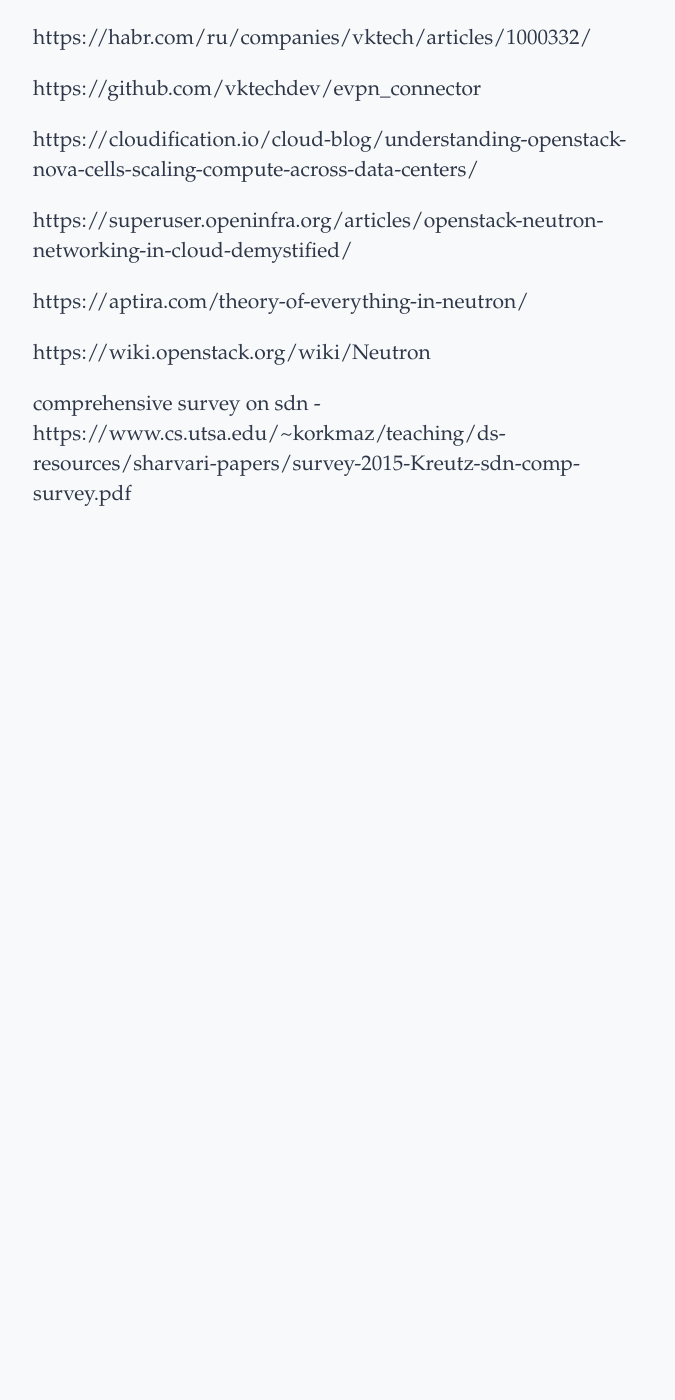
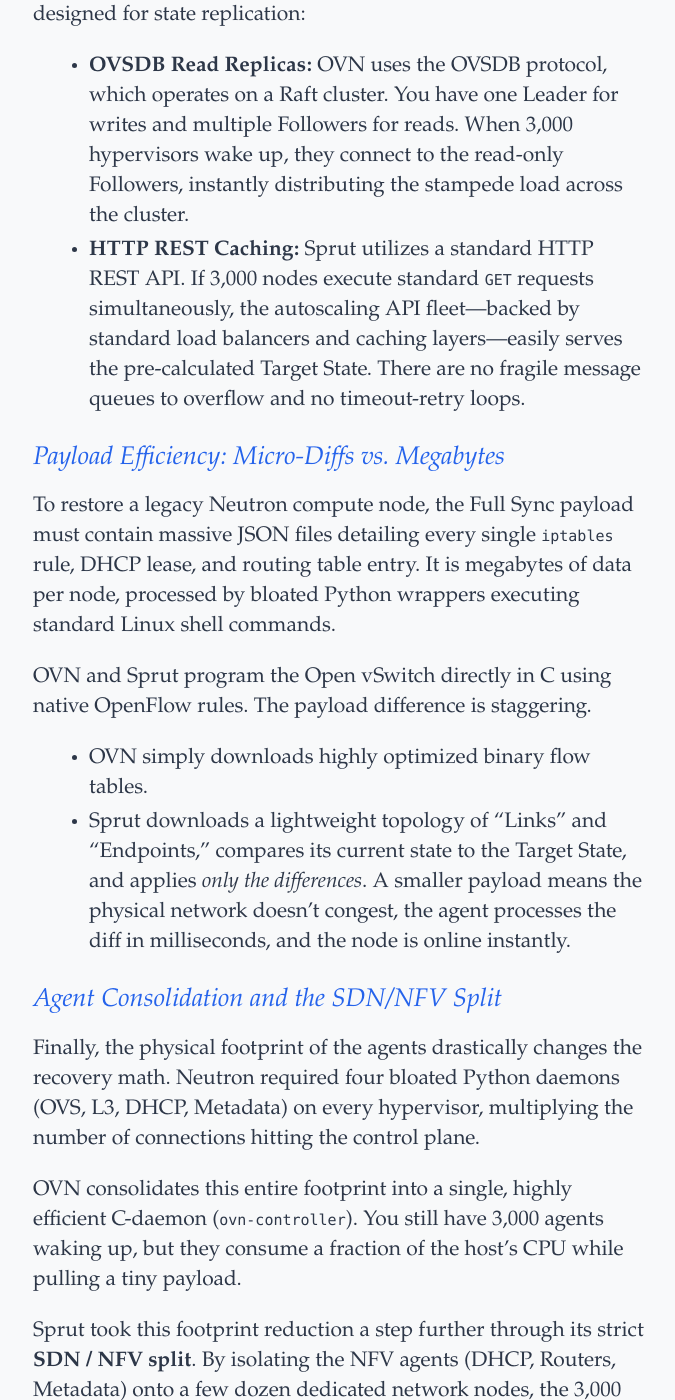
Before and after one commit to IlyaNyrkov/IlyaNyrkov.github.io, a Jekyll site: the page built from _posts/2026-04-17-surviving-200k-ports-why-openstack-neutron-breaks-at-hyperscale.md, in a window 1280 px wide and 1400 px high, scrolled down 31947 px. Shown: the whole window, without its empty margins (127-802 px from the left). Built offline with Jekyll 4.4.1, drawn with Linux system fonts in a browser that asks for light colours; some web fonts are replaced; before the commit the page ends 32577 px from its top, so only the background shows below that; some of the changed text lies outside the part shown.

Commit message:
updated 200k port article

```diff
--- a/_posts/2026-04-17-surviving-200k-ports-why-openstack-neutron-breaks-at-hyperscale.md
+++ b/_posts/2026-04-17-surviving-200k-ports-why-openstack-neutron-breaks-at-hyperscale.md
@@ -48,7 +48,7 @@
 
 The architecture of OpenStack Neutron has distinct advantages, as it was originally designed to provide network-as-a-service for private clouds and enterprise environments. In deployments with a moderate number of hypervisors, its design works brilliantly to abstract complex networking.
 
-Fundamentally, Neutron is not a custom packet-forwarding engine. It is essentially a distributed set of Python daemons that act as a "glue" layer. It ties together and orchestrates existing, battle-tested Linux networking tools-like Open vSwitch (OVS), iptables, network namespaces (netns), and dnsmasq. Because it is open-source and modular, it is highly extensible and relatively easy to understand. However, to tie all these disparate tools together, Neutron relies on centralized coordination.
+Fundamentally, Neutron is not a custom packet-forwarding engine. It is essentially a distributed set of Python daemons that act as a "glue" layer. It ties together and orchestrates existing, battle-tested Linux networking tools-like Open vSwitch (OVS), `iptables`, network namespaces (netns), and dnsmasq. Because it is open-source and modular, it is highly extensible and relatively easy to understand. However, to tie all these disparate tools together, Neutron relies on centralized coordination.
 
 At hyperscale, this architecture faces severe challenges. Its core structural vulnerability is a heavy reliance on a single message queue system (RabbitMQ) to synchronize imperative state commands across thousands of distributed agents.
 
@@ -70,7 +70,7 @@
 
 3. **Agents**: These are the Python daemons running on compute or network nodes. They listen to the message queue and translate logical RPC commands into actual dataplane rules.
 
-    3.1. **OVS Agent (Layer 2)**: Configures switching rules on the hypervisor's Open vSwitch. It is also historically responsible for implementing Security Groups (firewall rules) locally on the compute node via iptables.
+    3.1. **OVS Agent (Layer 2)**: Configures switching rules on the hypervisor's Open vSwitch. It is also historically responsible for implementing Security Groups (firewall rules) locally on the compute node via `iptables`.
 
     3.2. **L3 Agent**: Handles Layer 3 protocols, routing, and Floating IPs (NAT).
 
@@ -256,10 +256,10 @@
 * **OVSDB Protocol**: This is the most critical architectural shift. OVN completely removes the RabbitMQ asynchronous message bus. Instead, it relies on the OVSDB protocol. This is a database synchronization protocol. Rather than shouting transient messages into a queue and hoping agents hear them, the control plane simply updates the Southbound DB. The agents independently connect to this database and synchronize only the rows that pertain to their specific physical hardware.
 
 #### 3. The Agents Layer (The Unified Controller)
-* **OVN Controller (ovn-controller)**: Legacy Neutron required four or five different Python daemons (ovs-agent, l3-agent, dhcp-agent, metadata-agent) fighting for resources on every single hypervisor. OVN replaces all of them with a single, highly efficient daemon written in C. This single agent connects to the Southbound DB, downloads the physical flows, and handles L2 switching, L3 routing, DHCP, and NAT all by itself.
+* **OVN Controller (`ovn-controller`)**: Legacy Neutron required four or five different Python daemons (ovs-agent, l3-agent, dhcp-agent, metadata-agent) fighting for resources on every single hypervisor. OVN replaces all of them with a single, highly efficient daemon written in C. This single agent connects to the Southbound DB, downloads the physical flows, and handles L2 switching, L3 routing, DHCP, and NAT all by itself.
 
 #### 4. The Dataplane Layer
-* **OVS (ovs-vswitchd & ovsdb-server)**: The underlying dataplane remains Open vSwitch. The ovn-controller receives the state from the Southbound DB and programs it directly into the local OVS instance using OpenFlow rules. Because OVN handles L3 and DHCP natively inside the switch's flow tables, it largely eliminates the need to spin up hundreds of messy Linux Network Namespaces (NetNS) and dnsmasq processes on the compute nodes.
+* **OVS (ovs-vswitchd & ovsdb-server)**: The underlying dataplane remains Open vSwitch. The `ovn-controller` receives the state from the Southbound DB and programs it directly into the local OVS instance using OpenFlow rules. Because OVN handles L3 and DHCP natively inside the switch's flow tables, it largely eliminates the need to spin up hundreds of messy Linux Network Namespaces (NetNS) and dnsmasq processes on the compute nodes.
 
 #### The Paradigm Shift: Eliminating the Architectural Bottlenecks
 ![alt text](/assets/img/2026-04-17-surviving-200k-ports-why-openstack-neutron-breaks-at-hyperscale/neutron_ovn_comparison.png)
@@ -267,8 +267,8 @@
 If you look at the side-by-side comparison in the diagram above, you can see how OVN systematically dismantles the bottlenecks that made legacy Neutron so fragile at scale. The improvements boil down to a fundamental shift in how state is calculated, transported, and applied:
 * **Pre-Calculated State vs. On-the-Fly SQL**: In legacy Neutron, the ML2 plugin acts as a middleman that has to generate configuration states dynamically. Every time an agent requests an update, ML2 hits the MySQL database with complex JOIN queries, risking a total database lock. In OVN, this logic is decoupled. The ovn-northd daemon acts as a continuous background compiler. It translates high-level network logic into low-level OpenFlow rules before the agents even ask for it, storing the finalized rules in the Southbound DB. When an agent needs its state, the database simply performs a lightweight "Read" operation of pre-calculated data.
 * **State Synchronization vs. RPC Messaging**: Neutron used RabbitMQ—an asynchronous message broker—to distribute state. RPC (Remote Procedure Call) messages are inherently two-way, locking transactions that do not scale horizontally well for massive state synchronization. OVN replaces this with the OVSDB protocol, which is designed purely for database synchronization. More importantly, OVSDB can be deployed as a highly available Raft cluster with many replicas. You can have one Leader for writes and multiple Followers for read replicas, instantly distributing the load across the control plane.
-* **Payload Efficiency and Dataplane Complexity**: To configure a Neutron compute node, the control plane had to send massive JSON payloads detailing every single iptables rule, DHCP lease, and routing table entry. The Python agents then translated these into heavy Linux commands. OVN bypasses this completely. Because OVN handles L3 routing and DHCP natively inside the virtual switch, the payload sent to the agent consists of tiny, highly optimized binary OpenFlow rules.
-* **Agent Footprint**: Finally, as shown in the diagram, placing 4–5 heavy Python daemons (OVS, L3, DHCP, Metadata) on a single node created massive CPU overhead and multiplied the number of connections hitting the control plane. OVN consolidates this entire footprint into a single, lightweight C-daemon (ovn-controller).
+* **Payload Efficiency and Dataplane Complexity**: To configure a Neutron compute node, the control plane had to send massive JSON payloads detailing every single `iptables` rule, DHCP lease, and routing table entry. The Python agents then translated these into heavy Linux commands. OVN bypasses this completely. Because OVN handles L3 routing and DHCP natively inside the virtual switch, the payload sent to the agent consists of tiny, highly optimized binary OpenFlow rules.
+* **Agent Footprint**: Finally, as shown in the diagram, placing 4–5 heavy Python daemons (OVS, L3, DHCP, Metadata) on a single node created massive CPU overhead and multiplied the number of connections hitting the control plane. OVN consolidates this entire footprint into a single, lightweight C-daemon (`ovn-controller`).
 
 By separating the "Cloud Management" state from the "Network Logic," and replacing a fragile message queue with a resilient, replicable database protocol, OVN created an architecture capable of supporting thousands of hypervisors without collapsing under its own weight.
 
@@ -277,7 +277,7 @@
 
 Legacy Neutron was written entirely in Python. If a cloud provider needed a custom networking feature, a proprietary traffic shaping rule, or a quick hotfix for a VIP client, their Site Reliability Engineers (SREs) could simply write a Python extension for the l3-agent or ovs-agent and deploy it.
 
-OVN is entirely different. While the ML2/OVN integration plugin is Python, the core engines that actually do the work (ovn-northd and ovn-controller) are written in C.
+OVN is entirely different. While the ML2/OVN integration plugin is Python, the core engines that actually do the work (ovn-northd and `ovn-controller`) are written in C.
 
 Adding a fundamentally new dataplane feature is no longer a matter of writing a quick Python script. It requires writing C code, modifying the core OVN schema, compiling binaries, and often submitting the changes upstream to the Linux Foundation’s Open vSwitch community to ensure compatibility. For an agile cloud provider looking to rapidly deploy proprietary features, this language and architecture barrier represents a massive loss of flexibility.
 
@@ -354,6 +358,51 @@
 4.  **Logical Wiring:** The APP layer tells the SDN layer to create "Links" and "Endpoints" to connect these NFV entities together. At this point, the network exists, but it has no virtual machines.
 5.  **Compute Attachment:** The user tells Nova to boot a VM. The Nova-compute agent starts the QEMU process and asks the APP layer to connect the VM to the network.
 6.  **Finalizing the Route:** The APP layer generates a set of Link and Endpoint parameters to connect the VM to the switch. The SDN Controller determines the shortest path, and the closed-loop agent applies the rules to the local Open vSwitch. The VM is instantly online.
+
+## VI. Solving the Full Sync Disaster
+
+In Chapter IV, we explored the nightmare scenario: a datacenter loses power, bringing down 3,000 hypervisors. When the servers reboot, the local network agents wake up with wiped memories and blindly demand their configuration state, creating a catastrophic Denial of Service loop that can take legacy Neutron over 20 hours to resolve.
+
+Looking at the side-by-side architectural comparison above, we must ask a logical question: **If a datacenter loses power, 3,000 hypervisors wake up blind in Neutron, OVN, and Sprut alike. All three systems face the exact same stampede of 3,000 agents demanding their state. So why does Neutron collapse into a 20-hour DDoS loop, while OVN and Sprut recover in minutes?**
+
+The answer lies in how these new architectures fundamentally process, package, and transport that state. Notably, the OpenStack Foundation (with OVN) and VK Cloud (with Sprut) arrived at strikingly similar architectural conclusions independently. Here is how these modern designs solve the Full Sync Disaster.
+
+### Pre-Calculated State: Stopping the Database Lock
+
+The single biggest failure point during a Neutron recovery is the central database. When 3,000 Neutron agents ask for a Full Sync, the ML2 plugin has to construct the state *on the fly*. It hits the MySQL database and executes thousands of heavy, multi-table `JOIN` queries simultaneously to figure out how security groups, subnets, and ports relate to each specific hypervisor. MySQL immediately locks up under the CPU load.
+
+Both OVN and Sprut solve this by cleanly separating "Cloud Management" (NeutronDB) from "Network Logic" (OVSDB / Sprut DB).
+
+  * **In OVN:** The `ovn-northd` daemon acts as a continuous background compiler. Long before the outage occurs, it translates high-level API concepts into low-level OpenFlow rules and stores them statically in the Southbound DB.
+  * **In Sprut:** A similar compilation happens before the agent ever requests it.
+
+When 3,000 agents wake up in these modern systems, there is no compiling or SQL `JOIN`ing to do. The Southbound DB (or Sprut's HTTP REST backend) simply hands over the pre-calculated rows that belong to that chassis. It is a simple "Read" operation, which modern databases can perform millions of times a second without locking.
+
+### The Right Transport: State Sync vs. RPC Queues
+
+When OpenStack was designed in 2010, the architectural standard dictated that all services must communicate via an AMQP message bus (RabbitMQ). This is excellent for asynchronous, one-off tasks (e.g., "Start this VM"). However, configuring a dataplane is continuous state synchronization. Using a task queue for state sync is like trying to use a mailbox to stream a 4K movie. Furthermore, an RPC request is inherently a two-way, locking transaction that scales poorly.
+
+Modern SDNs abandoned the queue in favor of protocols actually designed for state replication:
+
+  * **OVSDB Read Replicas:** OVN uses the OVSDB protocol, which operates on a Raft cluster. You have one Leader for writes and multiple Followers for reads. When 3,000 hypervisors wake up, they connect to the read-only Followers, instantly distributing the stampede load across the cluster.
+  * **HTTP REST Caching:** Sprut utilizes a standard HTTP REST API. If 3,000 nodes execute standard `GET` requests simultaneously, the autoscaling API fleet—backed by standard load balancers and caching layers—easily serves the pre-calculated Target State. There are no fragile message queues to overflow and no timeout-retry loops.
+
+### Payload Efficiency: Micro-Diffs vs. Megabytes
+
+To restore a legacy Neutron compute node, the Full Sync payload must contain massive JSON files detailing every single `iptables` rule, DHCP lease, and routing table entry. It is megabytes of data per node, processed by bloated Python wrappers executing standard Linux shell commands.
+
+OVN and Sprut program the Open vSwitch directly in C using native OpenFlow rules. The payload difference is staggering.
+
+  * OVN simply downloads highly optimized binary flow tables.
+  * Sprut downloads a lightweight topology of "Links" and "Endpoints," compares its current state to the Target State, and applies *only the differences*. A smaller payload means the physical network doesn't congest, the agent processes the diff in milliseconds, and the node is online instantly.
+
+### Agent Consolidation and the SDN/NFV Split
+
+Finally, the physical footprint of the agents drastically changes the recovery math. Neutron required four bloated Python daemons (OVS, L3, DHCP, Metadata) on every hypervisor, multiplying the number of connections hitting the control plane.
+
+OVN consolidates this entire footprint into a single, highly efficient C-daemon (`ovn-controller`). You still have 3,000 agents waking up, but they consume a fraction of the host's CPU while pulling a tiny payload.
+
+Sprut took this footprint reduction a step further through its strict **SDN / NFV split**. By isolating the NFV agents (DHCP, Routers, Metadata) onto a few dozen dedicated network nodes, the 3,000 compute nodes *only* run the lightweight SDN agent. When the 3,000 compute nodes wake up blind, they only ask the API for their simple L2 switching topology. They do not have to sync complex L3 routing or DHCP configurations. By moving the heaviest network primitives off the hypervisors entirely, Sprut drastically reduces the stampede impact on the API, ensuring a smooth, predictable recovery at hyperscale.
 
 ## VI. Conclusion and key takeaways
 
```
Also changed, not shown: other parts of _posts/2026-04-17-surviving-200k-ports-why-openstack-neutron-breaks-at-hyperscale.md (+5 -1 lines).
